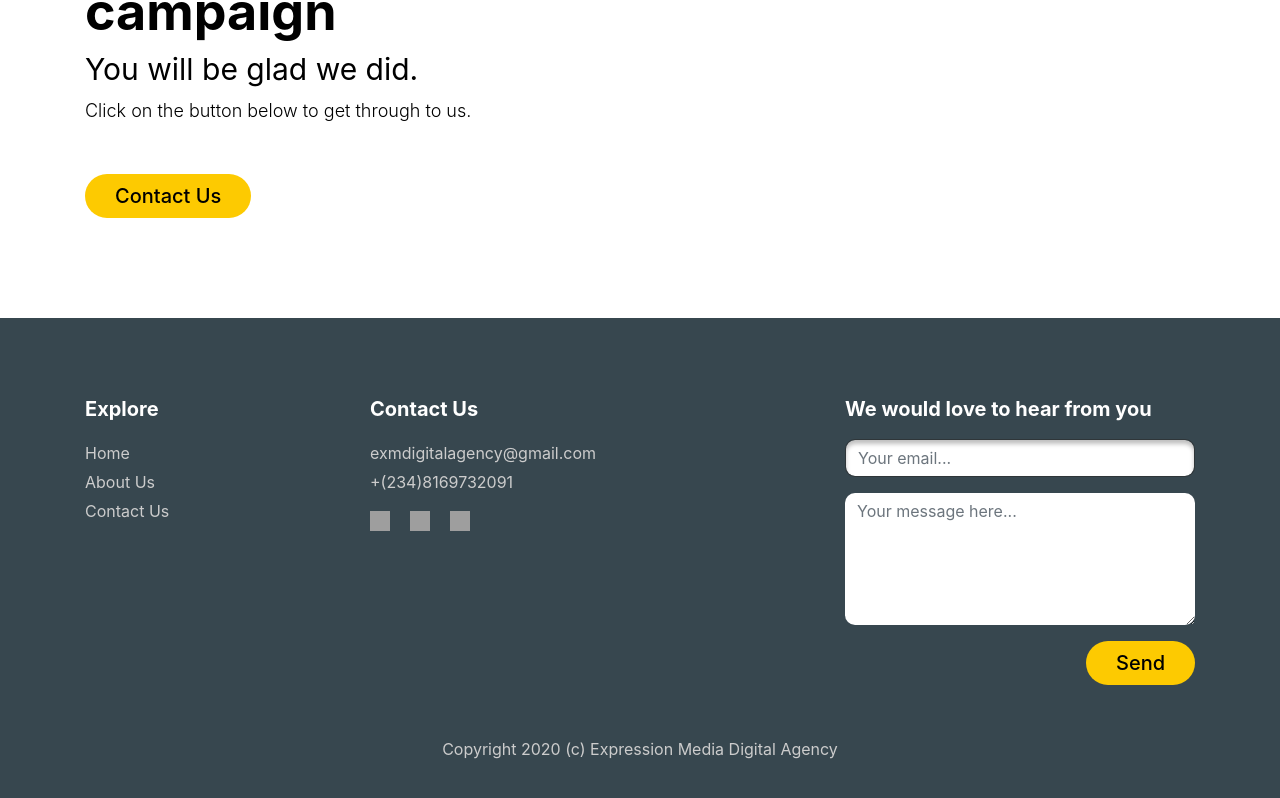
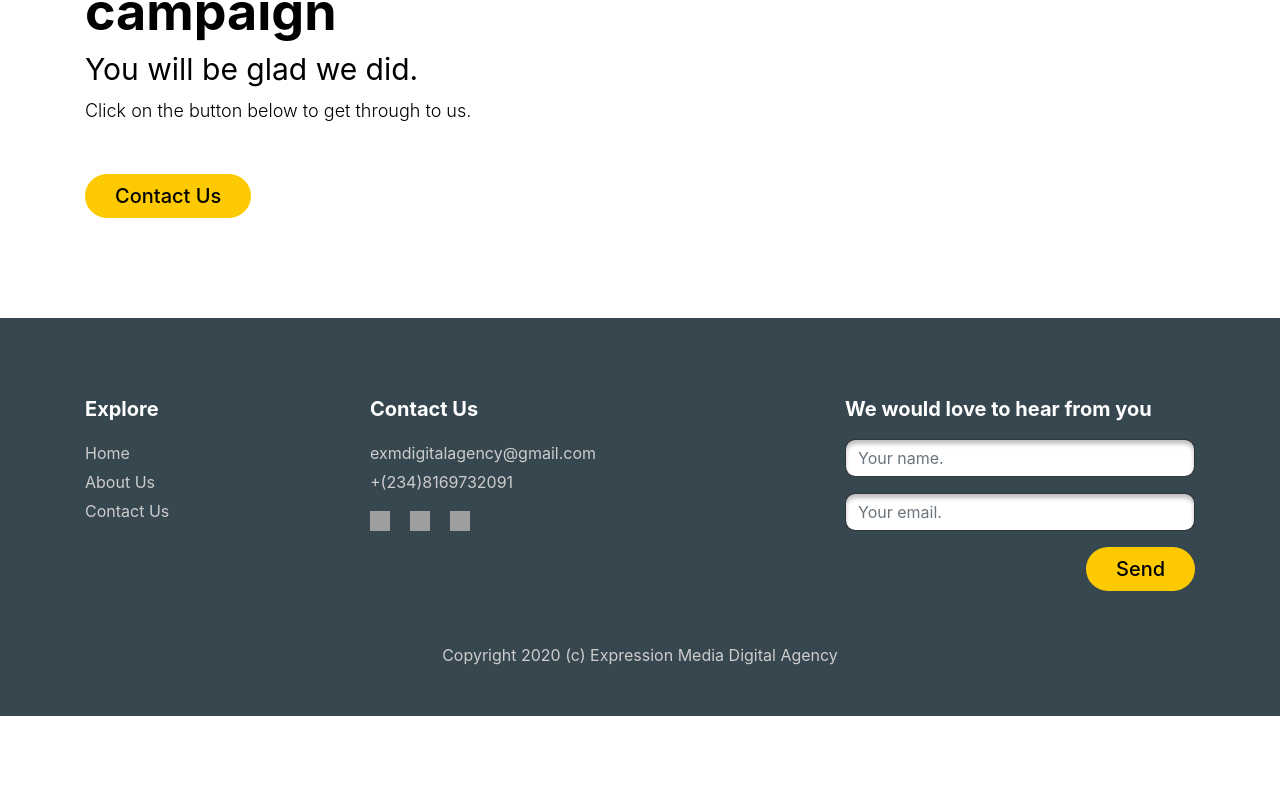
Before and after one commit to expression-media-digital-agency/exm-site-updateone, a Next.js app: page /about in a window 1280 px wide. Shown: the part 2687-3485 px from the top of the page. After the commit the page ends 3403 px from the top, so only its background shows below. Built offline with nearby package versions, Linux system fonts and the light colour scheme; grey boxes are pictures that could not be loaded; a web font is replaced by a local one.

Commit message:
footer update

```diff
--- a/components/Footer-form/Footer-form.js
+++ b/components/Footer-form/Footer-form.js
@@ -6,10 +6,10 @@ const FooterForm = () =>  (
         <div>
             <form className="footer-form" method="POST" action="https://formspree.io/f/meqpbnzw">
                 <div className="form-group">
-                    <input type="email" className="form-control input" id="email" placeholder="Your email..."/>
+                    <input type="name" className="form-control input" id="name" placeholder="Your name."/>
                 </div>
                 <div className="form-group">
-                <textarea className="form-control textarea" name="message" rows="5" placeholder="Your message here..."></textarea>
+                <input type="email" className="form-control input" id="email" placeholder="Your email."/>
                 </div>
                 <div className="float-right">
                     <button type="submit" className="btn btn-footer hvr-grow-shadow">Send</button>
```
